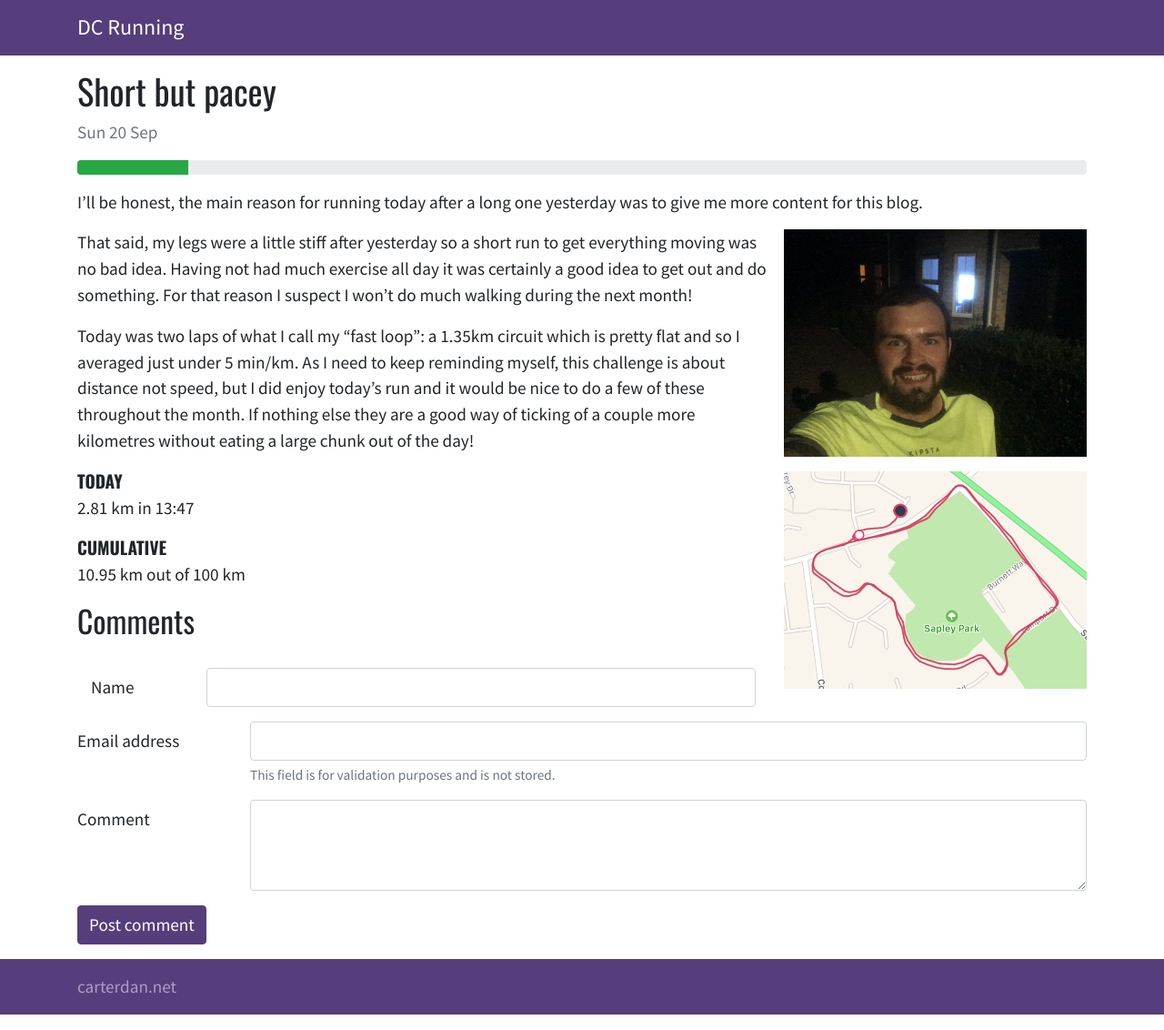
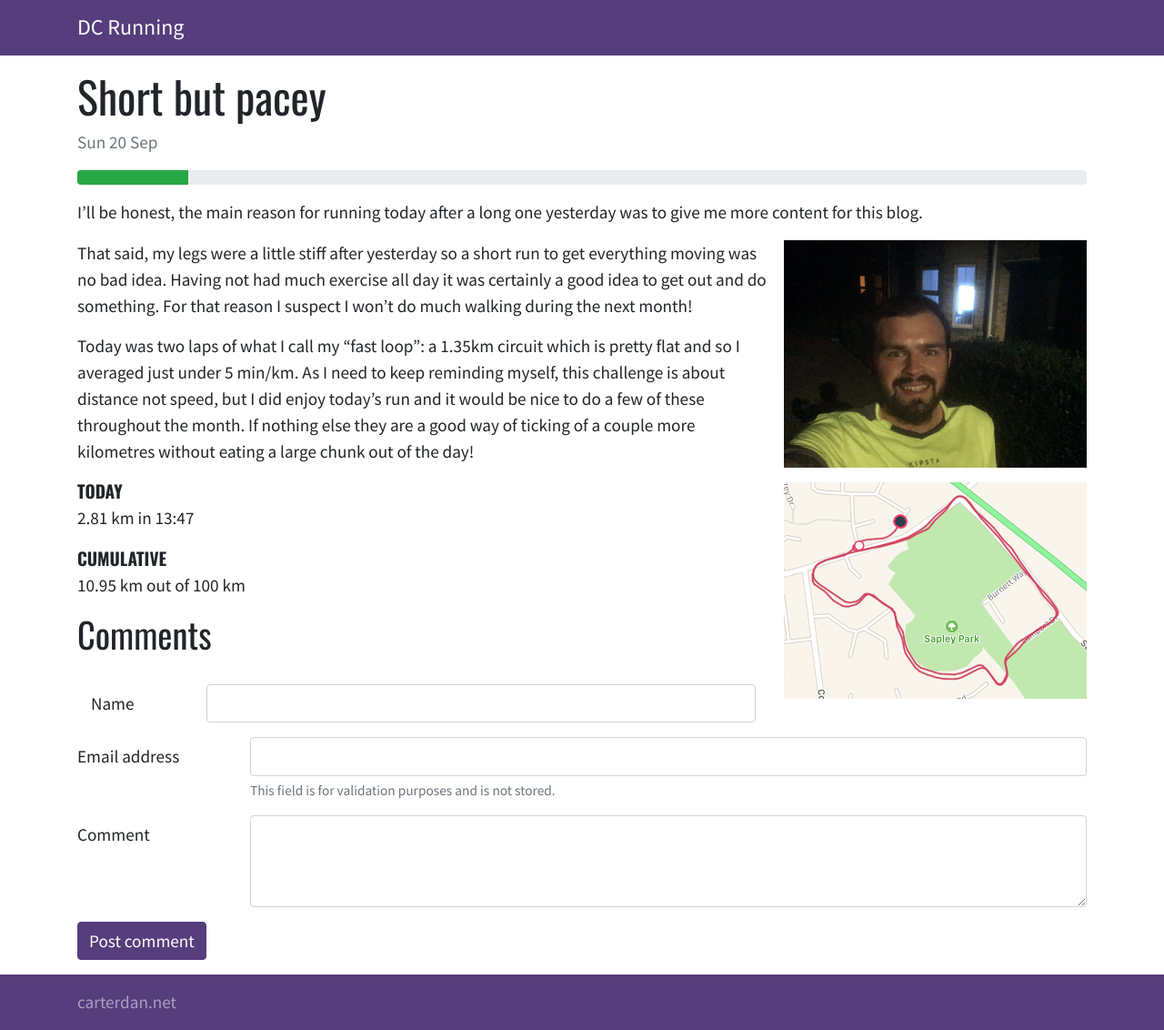
Before and after one commit to djcarter85/running, a Jekyll site: the page built from _posts/2020-09-20-run-02.md, in a window 1280 px wide. Shown: the whole page at 91% size. Built offline with Jekyll 4.4.1, drawn with Linux system fonts in a browser that asks for light colours; nearby versions of some CDN libraries.

Commit message:
Use different heading levels

```diff
--- a/_includes/comments.html
+++ b/_includes/comments.html
@@ -2,7 +2,7 @@
 
   <div class="container">
 
-    <h3 class="comments-title">Comments</h3>
+    <h2 class="comments-title">Comments</h2>
 
     {% assign sortedComments = site.data.comments | sort %}
     {% for entry in sortedComments %}
--- a/_layouts/post.html
+++ b/_layouts/post.html
@@ -4,7 +4,7 @@ layout: default
 
 <section class="post">
   <div class="container">
-    <h2 class="post-title">{{ page.title }}</h2>
+    <h1 class="post-title">{{ page.title }}</h1>
     <p class="post-date">{{ page.date | date: "%a %e %b" }}</p>
     {{ content }}
   </div>
```
